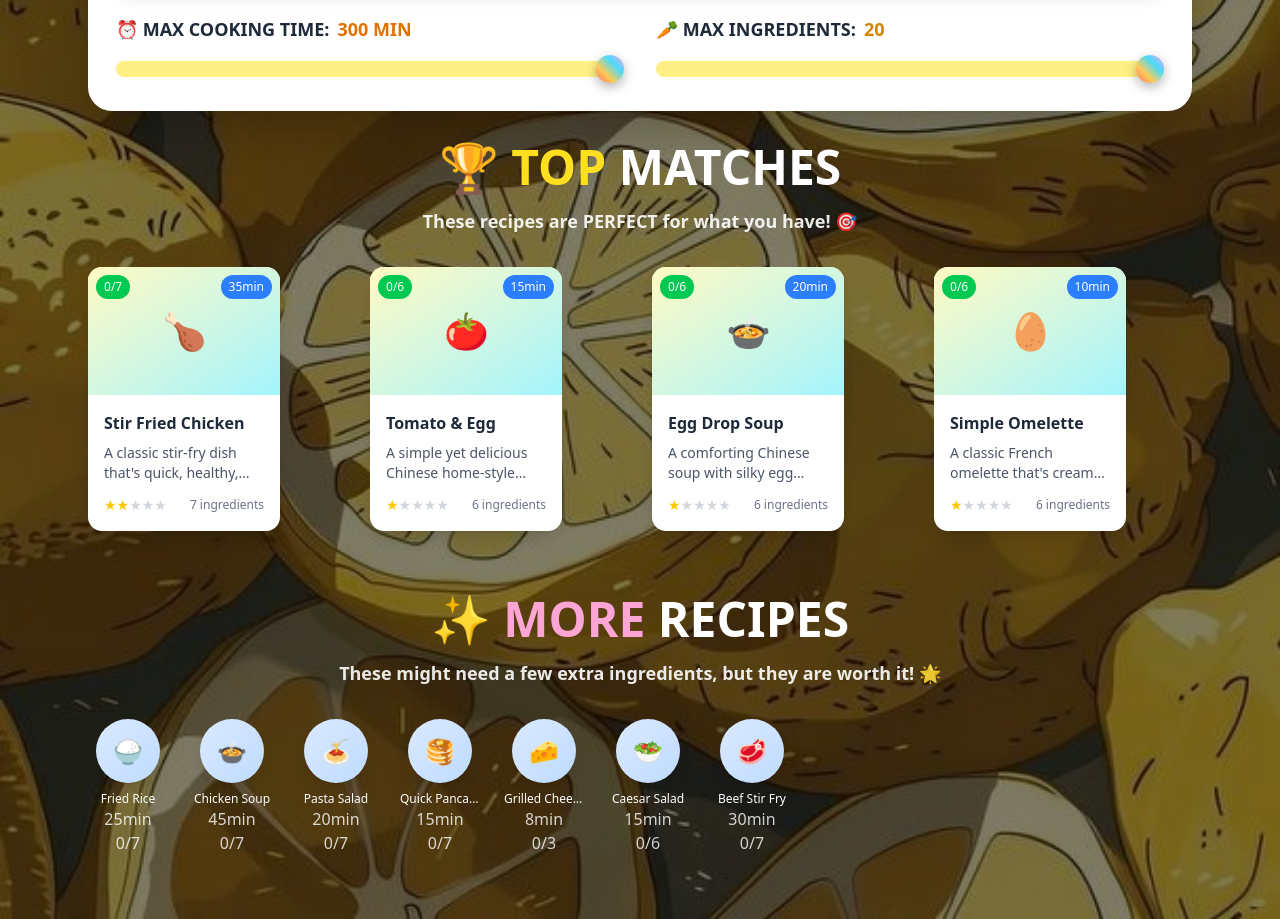
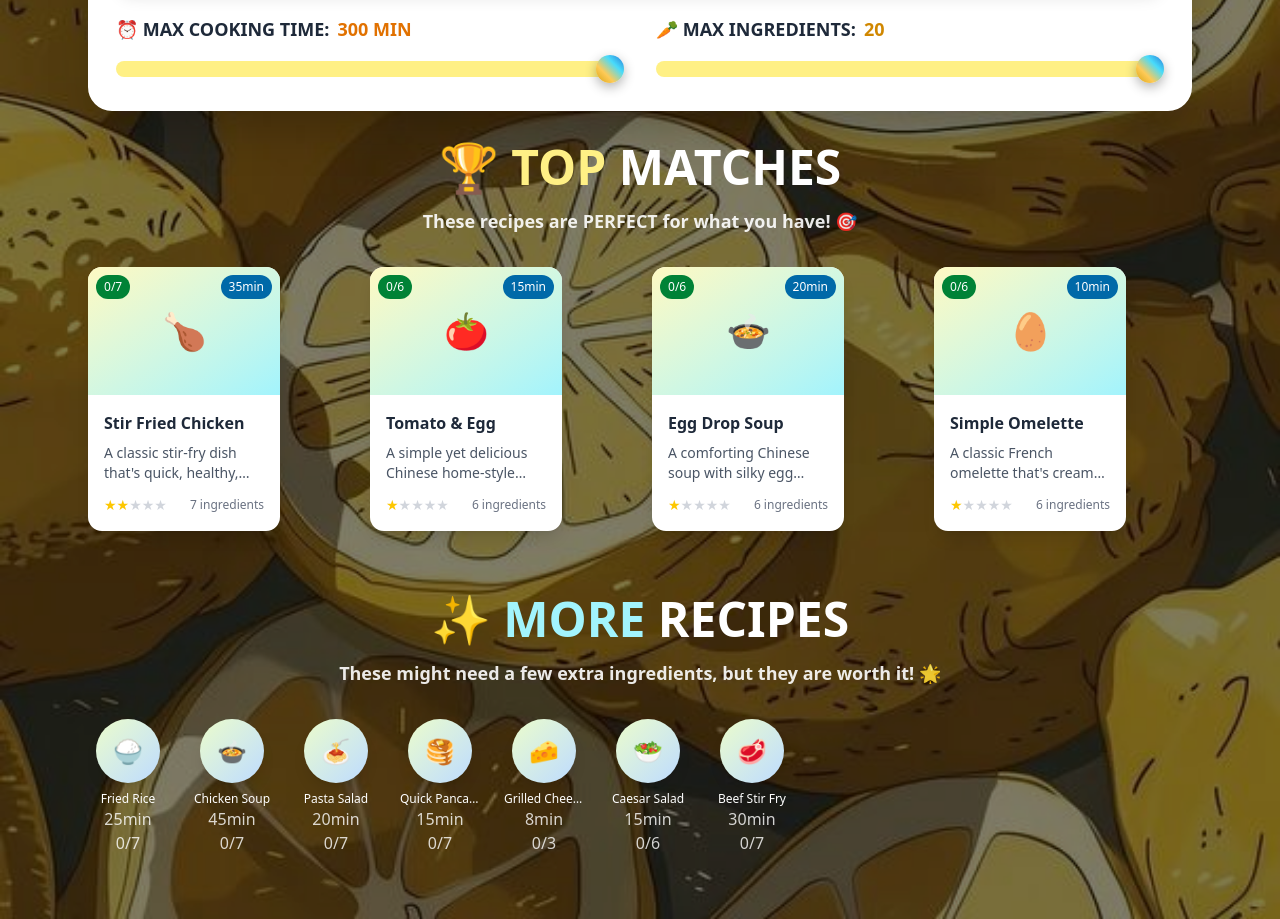
Before and after one commit to SandraTan08/what_can_i_cook, a Next.js app in the folder what-can-i-cook-app/: page /results in a window 1280 px wide. Shown: the part 500-1419 px from the top of the page. Built offline with nearby package versions, Linux system fonts and the light colour scheme.

Commit message:
update: aesthetic change to results page

```diff
--- a/what-can-i-cook-app/app/results/page.tsx
+++ b/what-can-i-cook-app/app/results/page.tsx
@@ -381,7 +381,7 @@ export default function ResultsPage() {
               <span className="inline-block transform hover:scale-110 hover:rotate-3 transition-all duration-300 cursor-pointer">
                 🏆
               </span>{" "}
-              <span className="text-yellow-300">TOP</span> MATCHES
+              <span className="text-yellow-200">TOP</span> MATCHES
             </h2>
             <p className="text-white text-lg font-semibold opacity-90">
               These recipes are PERFECT for what you have! 🎯
@@ -417,7 +417,7 @@ export default function ResultsPage() {
                 <span className="inline-block transform hover:scale-110 hover:-rotate-3 transition-all duration-300 cursor-pointer">
                   ✨
                 </span>{" "}
-                <span className="text-pink-300">MORE</span> RECIPES
+                <span className="text-cyan-200">MORE</span> RECIPES
               </h2>
               <p className="text-white text-lg font-semibold opacity-90">
                 These might need a few extra ingredients, but they are worth it! 🌟
@@ -457,7 +457,7 @@ export default function ResultsPage() {
           height: 28px;
           width: 28px;
           border-radius: 50%;
-          background: linear-gradient(45deg, #ff6b6b, #feca57, #48dbfb, #ff9ff3);
+          background: linear-gradient(45deg, #d7a211ff, #feca57, #48dbfb, #2774d2ff);
           cursor: pointer;
           box-shadow: 0 4px 12px rgba(0,0,0,0.3);
           transition: all 0.3s ease;
@@ -472,7 +472,7 @@ export default function ResultsPage() {
           height: 28px;
           width: 28px;
           border-radius: 50%;
-          background: linear-gradient(45deg, #ff6b6b, #feca57, #48dbfb, #ff9ff3);
+          background: linear-gradient(45deg, #d7a211ff, #feca57, #48dbfb, #2774d2ff);
           cursor: pointer;
           border: none;
           box-shadow: 0 4px 12px rgba(0,0,0,0.3);
--- a/what-can-i-cook-app/components/recipe-card.tsx
+++ b/what-can-i-cook-app/components/recipe-card.tsx
@@ -29,7 +29,7 @@ export default function RecipeCard({ recipe, onClick, showMatchScore = false, si
         <div
           className={`${imageClasses.small} rounded-full overflow-hidden shadow-lg hover:shadow-xl transition-shadow relative mb-2 mx-auto`}
         >
-          <div className="w-full h-full flex items-center justify-center bg-gradient-to-br from-blue-100 to-blue-200 group-hover:scale-105 transition-transform duration-300">
+          <div className="w-full h-full flex items-center justify-center bg-gradient-to-br from-lime-100 to-blue-200 group-hover:scale-105 transition-transform duration-300">
             <span className={imageClasses.small.split(" ")[2]}>{recipe.image}</span>
           </div>
         </div>
@@ -59,11 +59,11 @@ export default function RecipeCard({ recipe, onClick, showMatchScore = false, si
         <div className="w-full h-full bg-gradient-to-br from-yellow-100 to-cyan-200 flex items-center justify-center group-hover:scale-105 transition-transform duration-300">
           <span className={imageClasses[size].split(" ")[2]}>{recipe.image}</span>
         </div>
-        <div className="absolute top-2 right-2 bg-blue-500 text-white text-xs px-2 py-1 rounded-full">
+        <div className="absolute top-2 right-2 bg-sky-700 text-white text-xs px-2 py-1 rounded-full">
           {recipe.cookTime}min
         </div>
         {showMatchScore && recipe.matchScore !== undefined && (
-          <div className="absolute top-2 left-2 bg-green-500 text-white text-xs px-2 py-1 rounded-full">
+          <div className="absolute top-2 left-2 bg-green-700 text-white text-xs px-2 py-1 rounded-full">
             {recipe.matchScore}/{recipe.ingredients.length}
           </div>
         )}
--- a/what-can-i-cook-app/components/recipe-modal.tsx
+++ b/what-can-i-cook-app/components/recipe-modal.tsx
@@ -1,15 +1,24 @@
-"use client"
+"use client";
 
-import type { Recipe } from "../data/recipes"
+import { createPortal } from "react-dom";
+import { useEffect, useState } from "react";
+import type { Recipe } from "../data/recipes";
 
 interface RecipeModalProps {
-  recipe: Recipe | null
-  onClose: () => void
-  userIngredients?: string[]
+  recipe: Recipe | null;
+  onClose: () => void;
+  userIngredients?: string[];
 }
 
 export default function RecipeModal({ recipe, onClose, userIngredients = [] }: RecipeModalProps) {
-  if (!recipe) return null
+  const [isMounted, setIsMounted] = useState(false);
+
+  useEffect(() => {
+    // Ensure portal only renders after component mounts (avoids Next.js hydration issues)
+    setIsMounted(true);
+  }, []);
+
+  if (!recipe || !isMounted) return null;
 
   const getMissingIngredients = (): string[] => {
     return recipe.ingredients.filter(
@@ -19,13 +28,13 @@ export default function RecipeModal({ recipe, onClose, userIngredients = [] }: R
             userIng.toLowerCase().includes(ingredient.toLowerCase()) ||
             ingredient.toLowerCase().includes(userIng.toLowerCase()),
         ),
-    )
-  }
+    );
+  };
 
-  const missingIngredients = getMissingIngredients()
+  const missingIngredients = getMissingIngredients();
 
-  return (
-    <div className="fixed inset-0 bg-black bg-opacity-30 backdrop-blur-sm flex items-center justify-center p-4 z-50">
+  return createPortal(
+    <div className="fixed inset-0 bg-black/30 backdrop-brightness-70 backdrop-blur-sm flex items-center justify-center p-4 z-50">
       <div className="bg-white rounded-xl max-w-2xl w-full max-h-[90vh] overflow-y-auto shadow-2xl">
         {/* Header */}
         <div className="flex justify-between items-center p-4 sm:p-6 border-b sticky top-0 bg-white">
@@ -60,7 +69,7 @@ export default function RecipeModal({ recipe, onClose, userIngredients = [] }: R
             <h3 className="font-semibold text-gray-800 mb-3">Ingredients:</h3>
             <div className="flex flex-wrap gap-2">
               {recipe.ingredients.map((ingredient, index) => {
-                const isMissing = missingIngredients.includes(ingredient)
+                const isMissing = missingIngredients.includes(ingredient);
                 return (
                   <span
                     key={index}
@@ -72,7 +81,7 @@ export default function RecipeModal({ recipe, onClose, userIngredients = [] }: R
                   >
                     {ingredient}
                   </span>
-                )
+                );
               })}
             </div>
           </div>
@@ -116,6 +125,7 @@ export default function RecipeModal({ recipe, onClose, userIngredients = [] }: R
           )}
         </div>
       </div>
-    </div>
-  )
+    </div>,
+    document.body
+  );
 }
```
